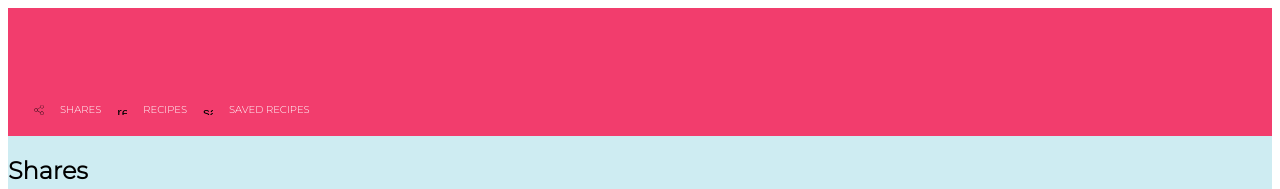
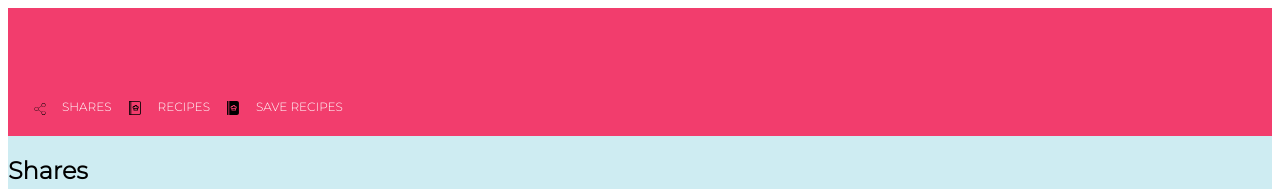
Before and after one commit to jennadilullo8/jd-comp-challenge-1, a plain HTML site: page index.html in a window 1280 px wide. Shown: the top 189 px of the page. Drawn offline with Linux system fonts and the light colour scheme.

Commit message:
Add book ands recipes image to images folder, update the sizing of the image buttons and changed sizing of the text of the buttons

```diff
--- a/index.html
+++ b/index.html
@@ -8,13 +8,13 @@
     <header class="top-bar">
       <article class="button-shares-recipe">
       <button class="share-button">
-         <img src="images/share.svg"alt="share-image" width="10px" height="10px"></button>
+         <img src="images/share.svg"alt="share-image" width="12px" height="12px"></button>
         <p>SHARES</p>
-       <button class="recipes-button"><img src=""alt="recipes-image" width="10px" height="10px"></button>
+       <button class="book-button"><img src="images/book.svg"alt="recipes-image" width="14px" height="14px"></button>
         <p>RECIPES</p>
-        <button class="saved-recipes-button">
-         <img src=""alt="saved-recipes-image" width="10px" height="10px"></button>
-        <p>SAVED RECIPES</p>
+        <button class="saved-recipe-button">
+         <img src="images/recipes.svg"alt="saved-recipe-image" width="14px" height="14px"></button>
+        <p>SAVE RECIPES</p>
       </article>
      </header>
      <section class ="share-articles">
--- a/styles.css
+++ b/styles.css
@@ -19,7 +19,7 @@ body {
   align-items: flex-end;
 }
 
-.share-button, .recipes-button, .saved-recipes-button {
+.share-button, .book-button, .saved-recipe-button {
   background-color: #F23D6D;
   border: none;
   margin: 10px;
@@ -27,7 +27,7 @@ body {
 
 p {
   color: white;
-  font-size: 10px;
+  font-size: 12px;
 }
 
 .share-articles {
```
Also changed, not shown: images/book.svg (added), images/recipes.svg (added).
